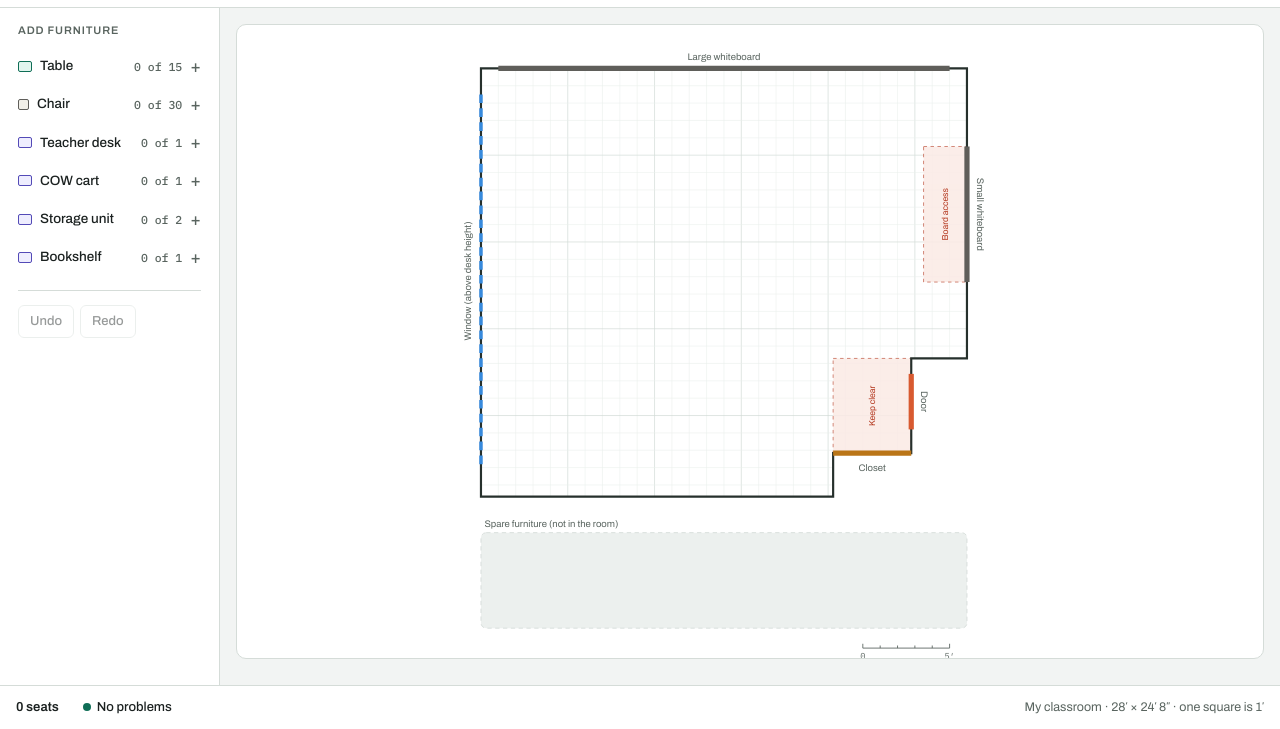
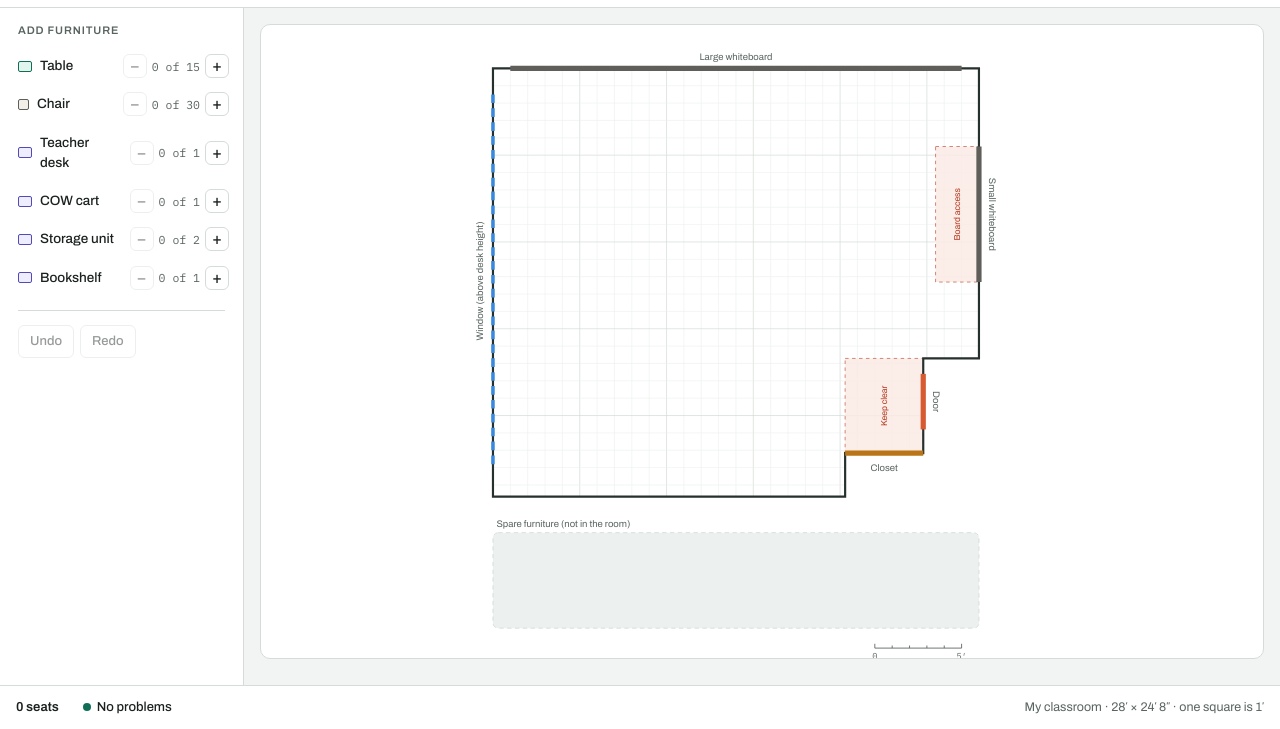
Before and after one commit to aroble11/classroom-layout-planner, a plain HTML site: page index.html in a window 1280 px wide. Shown: the part 71-800 px from the top of the page. Drawn offline with Linux system fonts and the light colour scheme.

Commit message:
Add a minus button to each furniture row
Co-Authored-By: Claude Fable 5.2 <noreply@anthropic.com>

```diff
--- a/index.html
+++ b/index.html
@@ -170,16 +170,18 @@ button.primary { background: var(--ink); color: var(--surface); border-color: va
 .menu-pop label { display: flex; align-items: center; gap: 8px; padding: 6px 10px; font-size: 13px; cursor: pointer; }
 .menu-pop input { accent-color: var(--accent); margin: 0; }
 .toolbar { border-radius: 0; border-width: 0 0 1px; }
-.work { grid-template-columns: 220px minmax(0, 1fr); gap: 0; align-items: stretch; flex: 1; }
-.work.has-panel { grid-template-columns: 220px minmax(0, 1fr) 300px; }
+.work { grid-template-columns: 244px minmax(0, 1fr); gap: 0; align-items: stretch; flex: 1; }
+.work.has-panel { grid-template-columns: 244px minmax(0, 1fr) 300px; }
 .work.is-setup { grid-template-columns: minmax(0, 1fr) 320px; }
 .rail { background: var(--surface); border-right: 1px solid var(--line); padding: 14px 10px; display: flex; flex-direction: column; gap: 6px; min-width: 0; }
 .rail .lbl { padding-left: 8px; }
 .flist { display: flex; flex-direction: column; gap: 2px; }
-.flist button { border: none; background: none; width: 100%; justify-content: flex-start; gap: 8px; padding: 8px; white-space: normal; text-align: left; font-size: 13.5px; }
-.flist button:hover { background: var(--bg); }
+.frow { display: flex; align-items: center; gap: 5px; border-radius: 6px; padding-right: 4px; }
+.frow:hover { background: var(--bg); }
+.flist .fname { border: none; background: none; flex: 1; min-width: 0; justify-content: flex-start; gap: 8px; padding: 8px; white-space: normal; text-align: left; font-size: 13.5px; }
+.flist .step { flex: none; width: 24px; height: 24px; padding: 0; justify-content: center; font-size: 16px; line-height: 1; background: var(--surface); }
 .flist .nm { flex: 1; min-width: 0; }
-.flist .ct { font-family: var(--font-mono); font-size: 11.5px; color: var(--muted); white-space: nowrap; }
+.flist .ct { font-family: var(--font-mono); font-size: 11.5px; color: var(--muted); white-space: nowrap; min-width: 18px; text-align: center; }
 .flist .ct.warn { color: var(--danger); }
 .flist .plus { color: var(--muted); font-size: 17px; line-height: 1; }
 .railsep { border-top: 1px solid var(--line); margin: 8px; }
@@ -205,7 +207,8 @@ button.primary { background: var(--ink); color: var(--surface); border-color: va
   .work, .work.has-panel, .work.is-setup { grid-template-columns: minmax(0, 1fr); }
   .rail { border-right: none; border-bottom: 1px solid var(--line); }
   .flist { flex-direction: row; flex-wrap: wrap; gap: 6px; }
-  .flist button { width: auto; border: 1px solid var(--line); padding: 6px 9px; }
+  .frow { border: 1px solid var(--line); padding: 0 5px 0 0; }
+  .flist .fname { flex: none; padding: 6px 4px 6px 9px; }
   .panel { border-width: 1px 0 0; }
   #plan { max-height: none; }
   .canvas { padding: 10px; }
@@ -1339,17 +1342,27 @@ button.primary { background: var(--ink); color: var(--surface); border-color: va
     var B = RB(), setup = mode === 'setup', pick = $('room-pick'), ab = $('add-btns'), counts = {}, spare = {};
     ORDER.forEach(function (t) { counts[t] = 0; spare[t] = 0; });
     items.forEach(function (it) { if (isSpare(box(it))) spare[it.t]++; else counts[it.t]++; });
-    /* The rail: one row per furniture type, with how many are in the room. Clicking a row adds one. */
+    /* The rail: one row per furniture type. The name and the + add one, the − removes one, and the
+       number between them is how many are in the room. */
     ab.innerHTML = '';
     ORDER.forEach(function (t) {
-      var T = TYPES[t], b = document.createElement('button'), total = counts[t] + spare[t], over = T.owned !== null && total > T.owned;
-      b.type = 'button'; b.id = 'add-' + t;
-      b.innerHTML = '<span class="swatch ' + GROUPS[T.cls].sw + '" aria-hidden="true"></span><span class="nm">' + esc(T.name) + '</span>' +
-        '<span class="ct' + (over ? ' warn' : '') + '">' + counts[t] + (T.owned !== null ? ' of ' + T.owned : '') + '</span><span class="plus" aria-hidden="true">+</span>';
-      b.setAttribute('aria-label', 'Add ' + T.name);
-      b.title = (T.chair ? 'Adds this with a chair. ' : '') + counts[t] + ' in the room' + (spare[t] ? ', ' + spare[t] + ' spare' : '') + (over ? ', ' + (total - T.owned) + ' more than this room has' : '');
-      b.addEventListener('click', function () { addItem(t); });
-      ab.appendChild(b);
+      var T = TYPES[t], total = counts[t] + spare[t], over = T.owned !== null && total > T.owned;
+      var row = document.createElement('div'), add = document.createElement('button'), minus = document.createElement('button'), ct = document.createElement('span'), plus = document.createElement('button');
+      var tip = (T.chair ? 'Adds this with a chair. ' : '') + counts[t] + ' in the room' + (spare[t] ? ', ' + spare[t] + ' spare' : '') + (over ? ', ' + (total - T.owned) + ' more than this room has' : '');
+      row.className = 'frow';
+      add.type = 'button'; add.id = 'add-' + t; add.className = 'fname'; add.title = tip;
+      add.innerHTML = '<span class="swatch ' + GROUPS[T.cls].sw + '" aria-hidden="true"></span><span class="nm">' + esc(T.name) + '</span>';
+      add.setAttribute('aria-label', 'Add ' + T.name);
+      minus.type = 'button'; minus.id = 'rem-' + t; minus.className = 'step'; minus.textContent = '−'; minus.title = 'Remove one';
+      minus.setAttribute('aria-label', 'Remove one ' + T.name); minus.disabled = !total;
+      ct.className = 'ct' + (over ? ' warn' : ''); ct.textContent = counts[t] + (T.owned !== null ? ' of ' + T.owned : ''); ct.title = tip;
+      plus.type = 'button'; plus.className = 'step'; plus.textContent = '+'; plus.title = 'Add one';
+      plus.setAttribute('aria-label', 'Add one ' + T.name);
+      add.addEventListener('click', function () { addItem(t); });
+      plus.addEventListener('click', function () { addItem(t); });
+      minus.addEventListener('click', function () { removeItem(t); });
+      row.appendChild(add); row.appendChild(minus); row.appendChild(ct); row.appendChild(plus);
+      ab.appendChild(row);
     });
     pick.innerHTML = store.rooms.map(function (r) { return '<option value="' + esc(r.id) + '"' + (r.id === room.id ? ' selected' : '') + '>' + esc(r.name) + '</option>'; }).join('') +
       '<option value="+setup">Set up this room…</option><option value="+new">+ New room…</option>';
@@ -1425,6 +1438,16 @@ button.primary { background: var(--ink); color: var(--surface); border-color: va
     }
     selected = new Set(sel); changed();
     if (ch) setStatus('Added a ' + T.name.toLowerCase() + ' with a chair. They are separate pieces: click one to move it on its own.');
+  }
+  /* Removes one piece of a type: a selected one if there is one, otherwise the one added most recently. */
+  function removeItem(t) {
+    var pick = null, i;
+    for (i = items.length - 1; i >= 0 && !pick; i--) if (items[i].t === t && selected.has(items[i].id)) pick = items[i];
+    for (i = items.length - 1; i >= 0 && !pick; i--) if (items[i].t === t) pick = items[i];
+    if (!pick) return;
+    commit();
+    items = items.filter(function (x) { return x !== pick; }); selected.delete(pick.id); changed();
+    setStatus('Removed one ' + TYPES[t].name.toLowerCase() + '. Undo brings it back.');
   }
   function rotateSel() {
     if (!selected.size) return; commit();
```
Also changed, not shown: help.html (+1 -0 lines).
